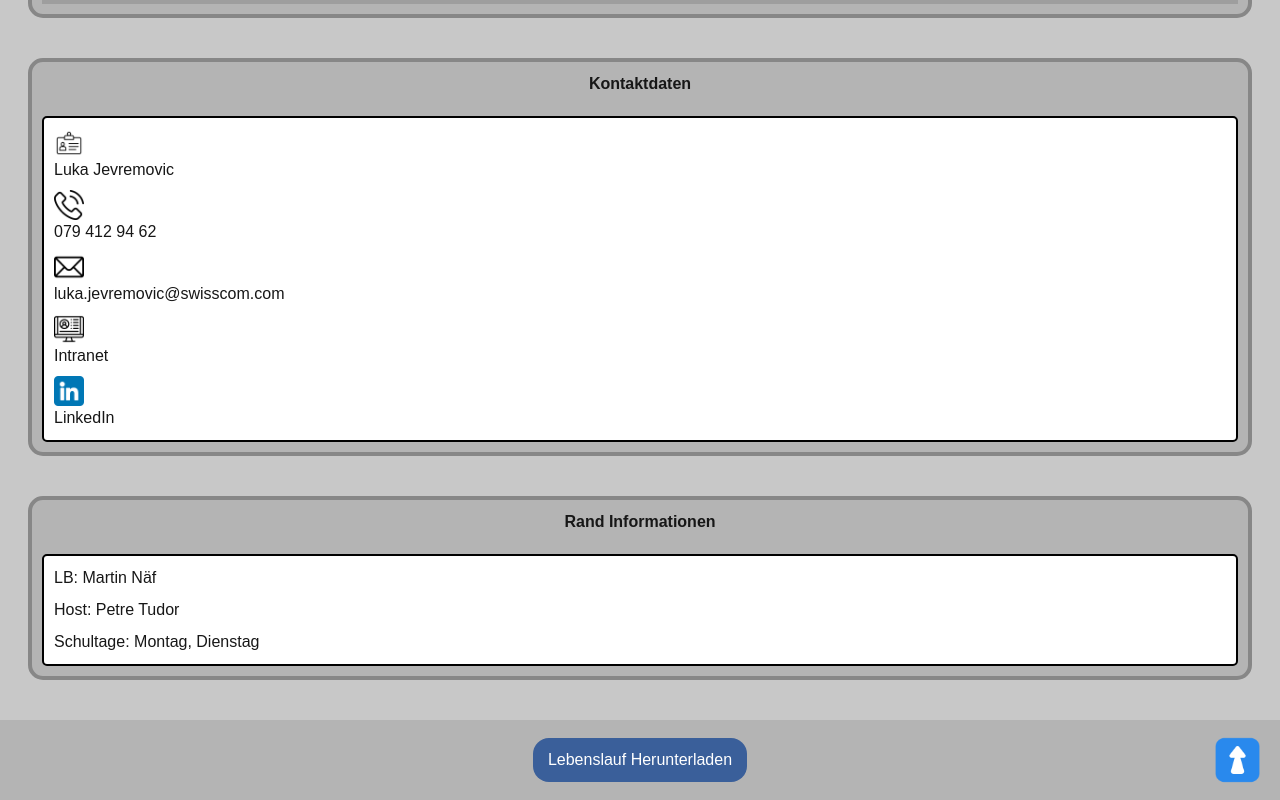
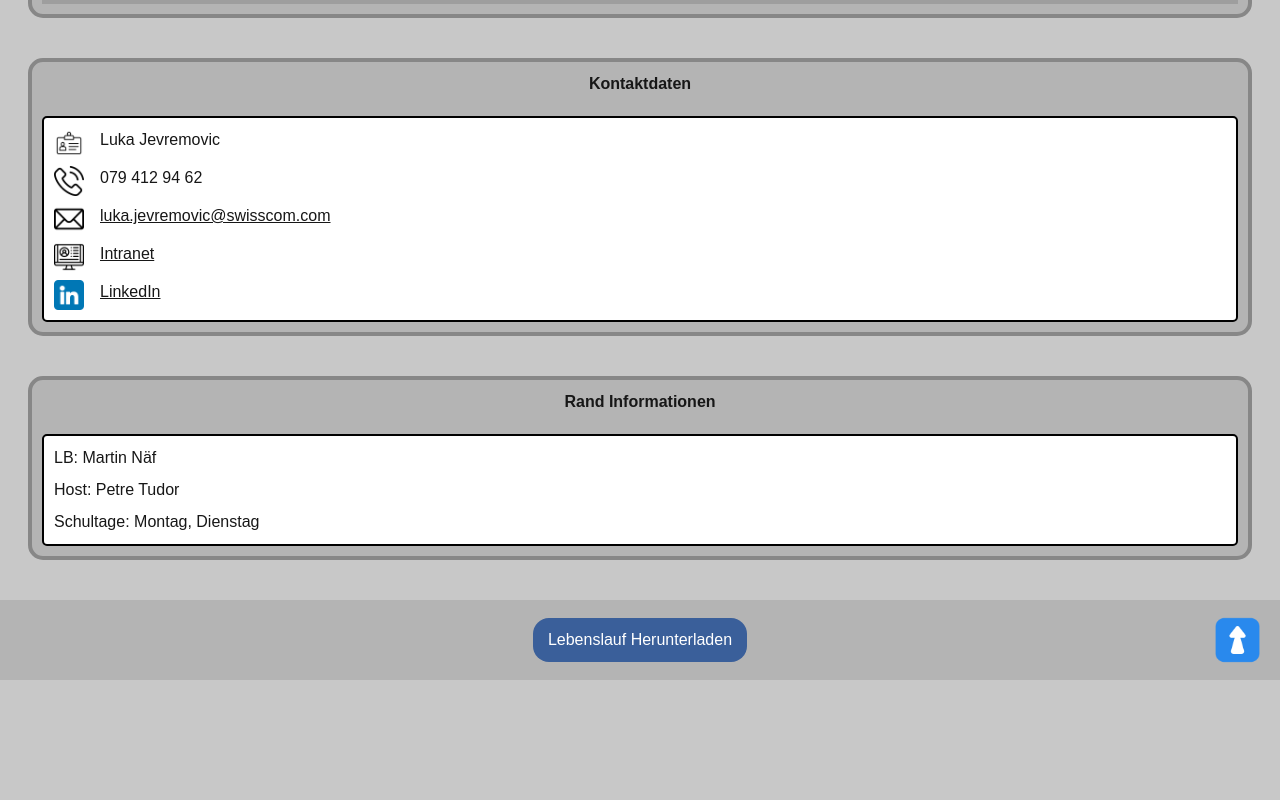
Before and after one commit to Luka201011/my-portfolio, a Next.js app: page / in a window 1280 px wide. Shown: the part 4613-5413 px from the top of the page. After the commit the page ends 5293 px from the top, so only its background shows below. Built offline with nearby package versions, Linux system fonts and the light colour scheme; grey boxes are pictures that could not be loaded.

Commit message:
bei Kontaktdaten alles gefixt, damit flex-col funktioniert

```diff
--- a/components/sections/contact.tsx
+++ b/components/sections/contact.tsx
@@ -28,7 +28,7 @@ export default function ContactSection() {
             <h2 className="font-bold text-base text-center">Kontaktdaten</h2>
           </div>
           <div className="text-field flex justify-start items-start mt-5 flex-col">
-            <div className="flex-row gap-4">
+            <div className="flex-row flex gap-4">
               <div>
                 <img
                   src="/ausweis.png"
@@ -40,7 +40,7 @@ export default function ContactSection() {
                 <p>Luka Jevremovic</p>
               </div>
             </div>
-            <div className="flex-row gap-4 mt-2">
+            <div className="flex-row flex gap-4 mt-2">
               <div>
                 <img
                   src="/anruf.png"
@@ -52,17 +52,20 @@ export default function ContactSection() {
                 <p>079 412 94 62</p>
               </div>
             </div>
-            <div className="flex-row gap-4 mt-2">
+            <div className="flex-row flex gap-4 mt-2">
               <div>
                 <img src="/mail.png" alt="Mail Icon" className="contact-icon" />
               </div>
               <div>
-                <a href="mailto:luka.jevremovic@swisscom.com">
+                <a
+                  href="mailto:luka.jevremovic@swisscom.com"
+                  className="underline"
+                >
                   luka.jevremovic@swisscom.com
                 </a>
               </div>
             </div>
-            <div className="flex-row gap-4 mt-2">
+            <div className="flex-row flex gap-4 mt-2">
               <div>
                 <img
                   src="/biografie.png"
@@ -72,6 +75,7 @@ export default function ContactSection() {
               </div>
               <div>
                 <a
+                  className="underline"
                   href="https://neli.swisscom.com/profile/%5Bme%5D/detail"
                   target="_blank"
                 >
@@ -79,7 +83,7 @@ export default function ContactSection() {
                 </a>
               </div>
             </div>
-            <div className="flex-row gap-4 mt-2">
+            <div className="flex-row flex gap-4 mt-2">
               <div>
                 <img
                   src="/linkedin.png"
@@ -89,6 +93,7 @@ export default function ContactSection() {
               </div>
               <div>
                 <a
+                  className="underline"
                   href="https://www.linkedin.com/in/luka-jevremovic-3994a5379/"
                   target="_blank"
                 >
```
